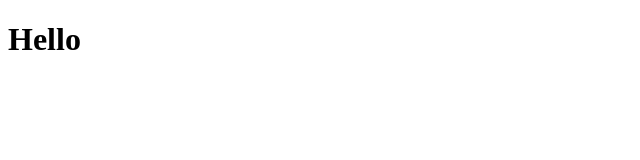
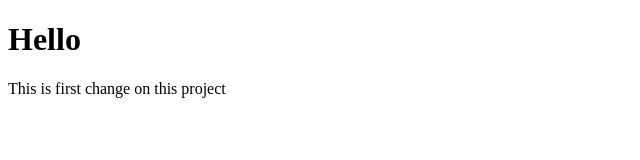
Before and after one commit to Muhozhukov/first-project, a plain HTML site: page index.html in a window 1280 px wide. Shown: the whole page, without its empty margins (0-640 px from the left). Drawn offline with Linux system fonts and the light colour scheme.

Commit message:
Добавление изменений

```diff
--- a/index.html
+++ b/index.html
@@ -7,5 +7,6 @@
 </head>
 <body>
     <h1>Hello</h1>
+    <p>This is first change on this project</p>
 </body>
 </html>
```
